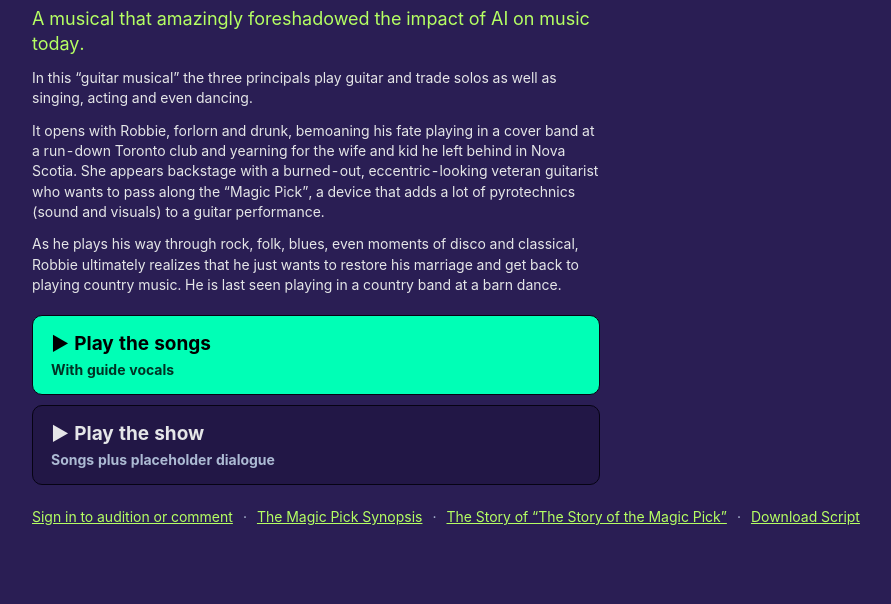
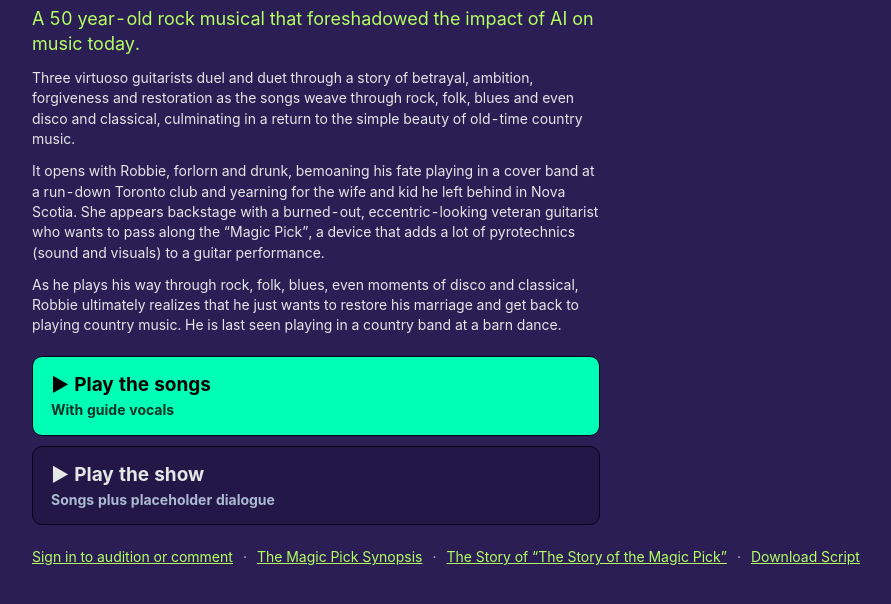
Before and after one commit to brianblain416/magic-pick, a plain HTML site: page index.html in a window 1280 px wide. Shown: the part 134-738 px from the top of the page, without its empty margins (324-1215 px from the left). Drawn offline with Linux system fonts and the light colour scheme; no server answers.

Commit message:
Landing page: new tagline and guitarists blurb
Co-Authored-By: Claude Opus 5.5 <noreply@anthropic.com>

```diff
--- a/index.html
+++ b/index.html
@@ -377,8 +377,8 @@ body.recmode .song .sub, body.recmode .song .tkdrawer { display: none; }
 <section id="landing" aria-label="The Magic Pick">
   <p class="lpEye">A 70s STONER ROCK MUSICAL, REVIVED</p>
   <h1>The Magic Pick</h1>
-  <p class="lpTag">A musical that amazingly foreshadowed the impact of AI on music today.</p>
-  <p class="lpBlurb">In this “guitar musical” the three principals play guitar and trade solos as well as singing, acting and even dancing.</p>
+  <p class="lpTag">A 50 year-old rock musical that foreshadowed the impact of AI on music today.</p>
+  <p class="lpBlurb">Three virtuoso guitarists duel and duet through a story of betrayal, ambition, forgiveness and restoration as the songs weave through rock, folk, blues and even disco and classical, culminating in a return to the simple beauty of old-time country music.</p>
   <p class="lpBlurb">It opens with Robbie, forlorn and drunk, bemoaning his fate playing in a cover band at a run-down Toronto club and yearning for the wife and kid he left behind in Nova Scotia. She appears backstage with a burned-out, eccentric-looking veteran guitarist who wants to pass along the “Magic Pick”, a device that adds a lot of pyrotechnics (sound and visuals) to a guitar performance.</p>
   <p class="lpBlurb">As he plays his way through rock, folk, blues, even moments of disco and classical, Robbie ultimately realizes that he just wants to restore his marriage and get back to playing country music. He is last seen playing in a country band at a barn dance.</p>
   <div class="lpBtns">
```
